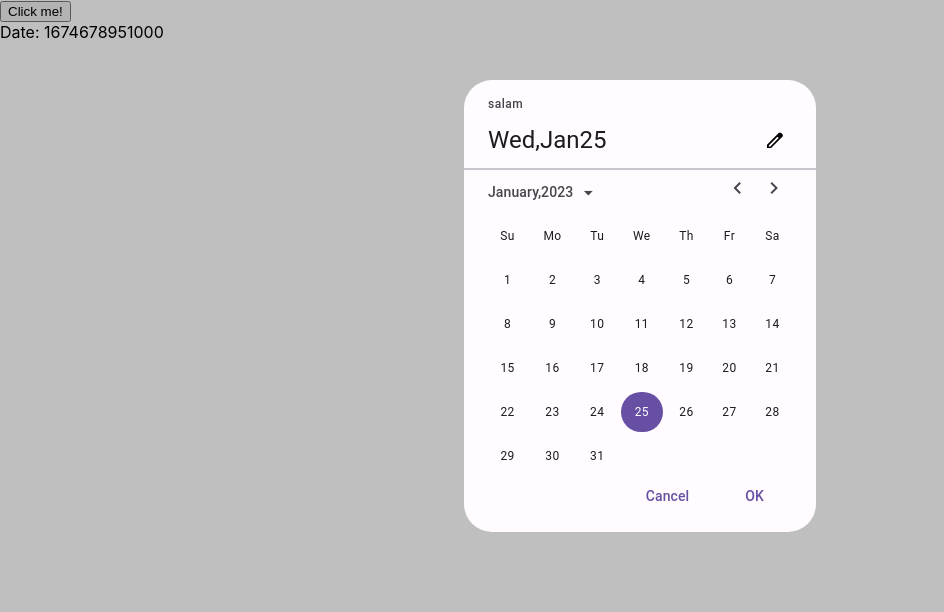
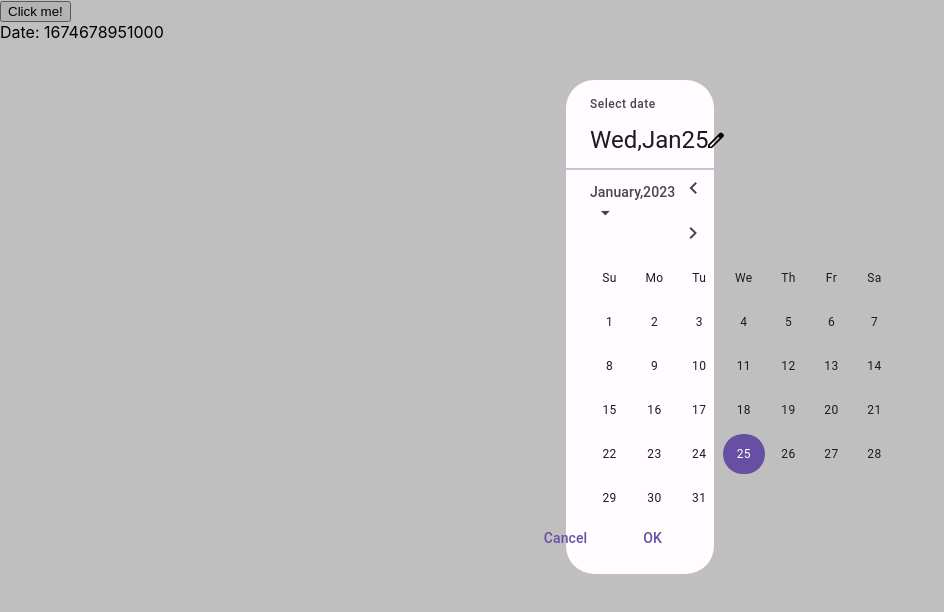
Before and after one commit to Ztanha/react-date-picker-material, a React (Create React App) app: page / in a window 1280 px wide. Shown: the top 612 px of the page, without its empty margins (0-944 px from the left). Built offline with nearby package versions, Linux system fonts and the light colour scheme.

Commit message:
Add style to props and transfer it down to the modal

```diff
--- a/src/App.js
+++ b/src/App.js
@@ -14,7 +14,8 @@ function App() {
                   show={ show }
                   hide={ ()=>setShow(false)}
                   setDate={ setDate }
-                  title={ 'salam' }
+                  // title={ 'Pick up a date' }
+                  style={{ fontFamily:'Roboto',width:'100px' }}
       />
     </div>
   );
--- a/src/components/datePicker/DatePicker.js
+++ b/src/components/datePicker/DatePicker.js
@@ -50,6 +50,7 @@ function ActualDatePicker(props) {
         >
             <Modal show={ props.show }
                    hide={ props.hide }
+                   style={ props.style }
             >
                 <div className="calendar">
                     <div className="calendar-header" >
--- a/src/components/modal/Modal.js
+++ b/src/components/modal/Modal.js
@@ -5,6 +5,9 @@ import React from "react";
 
 function Modal( props ) {
     const [colors]=useTheme();
+    const internalStyle={
+        width:props.width+'px'
+    }
     return (
         props.show ? (
             <div className='modal-component'>
@@ -18,10 +21,7 @@ function Modal( props ) {
                 />
                 <div
                     id='modal-container'
-                    style={{
-                             // color : colors.onSurface,
-                             width:props.width+'px'
-                    }}
+                    style={{...internalStyle,...props.style}}
                 >
                     { props.children }
 
```
